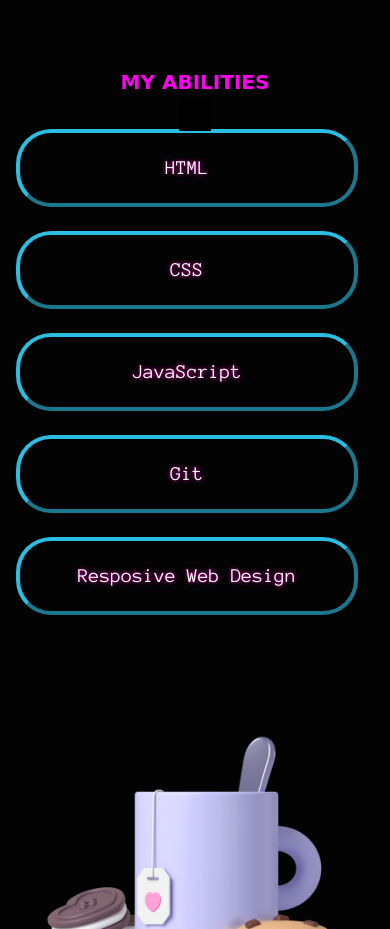
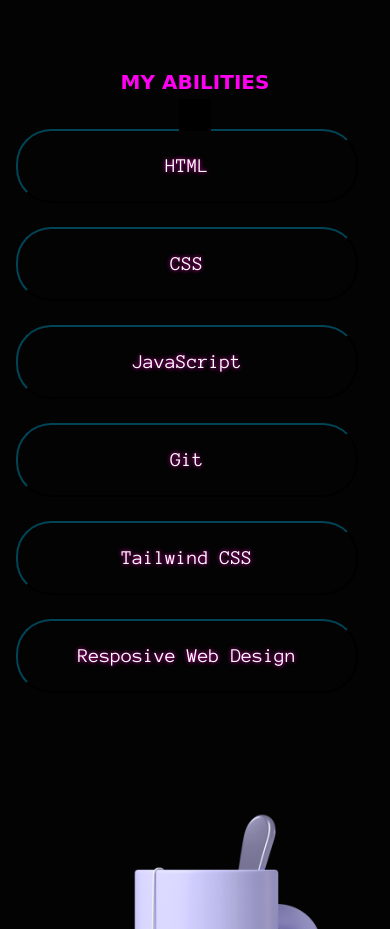
Before and after one commit to TreciaKS/portfolio-website, a plain HTML site: page index.html in a window 390 px wide. Shown: the part 1680-2609 px from the top of the page. Drawn offline with nearby package versions, Linux system fonts and the light colour scheme; a web font is replaced by a local one.

Commit message:
Added new skill: tailwindcss

```diff
--- a/index.css
+++ b/index.css
@@ -334,13 +334,13 @@ span {
   justify-content: center;
   flex-direction: column;
 }
- .skills-name {
+.skills-name {
   display: inline;
   font-size: 20px;
   margin-right: var(--mb-2);
   margin-bottom: var(--mb-3);
   padding: .35rem .5rem;
-  border: 4px outset rgb(43, 189, 226);
+  border: 2px outset rgb(1, 68, 85);
   border-radius: 35px;
   color: rgb(0, 224, 224);
 }
--- a/index.html
+++ b/index.html
@@ -89,6 +89,7 @@
       <span class="skills-name">CSS</span>
       <span class="skills-name">JavaScript</span>
       <span class="skills-name">Git</span>
+      <span class="skills-name">Tailwind CSS</span>
       <span class="skills-name">Resposive Web Design</span>
      </div>
 
```
